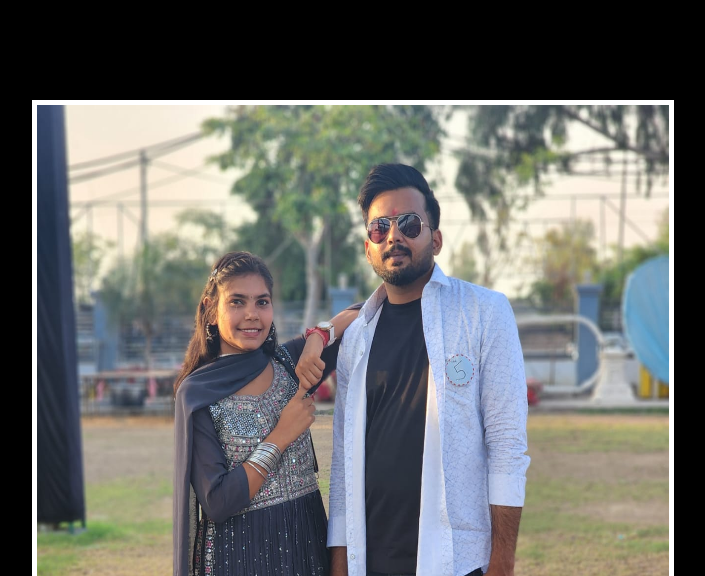
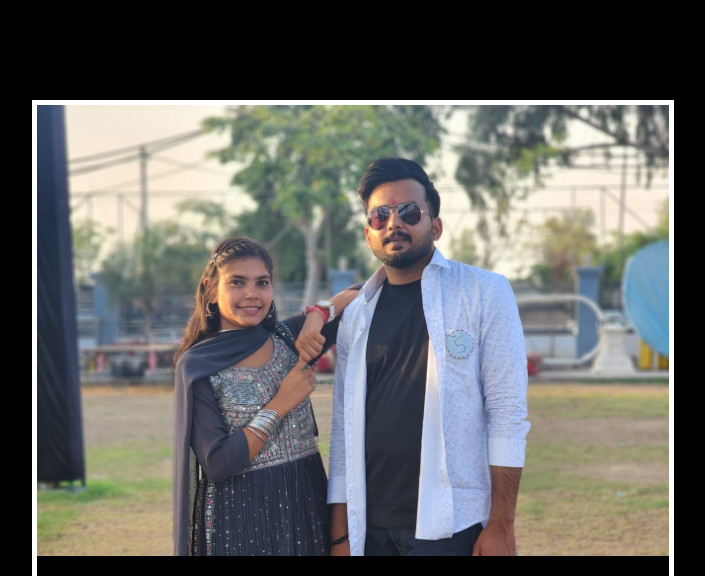
Before and after one commit to garg1009/garg1009, a plain HTML site: page index.html in a window 1280 px wide. Shown: the top 576 px of the page, without its empty margins (292-997 px from the left). Drawn offline with Linux system fonts and the light colour scheme.

Commit message:
Update style.css

```diff
--- a/style.css
+++ b/style.css
@@ -11,7 +11,7 @@ body{
     font-family: "Libre Bakersville" ,serif;
   }
   div,img{
-    height: 500px;
+    height: auto;
     width: 100%;
   }
 
```
